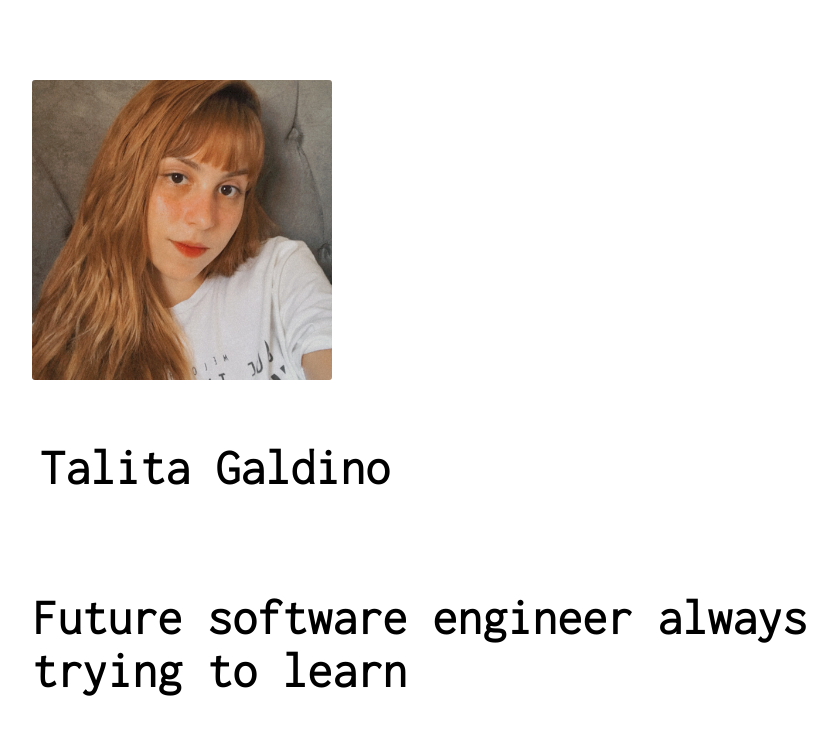
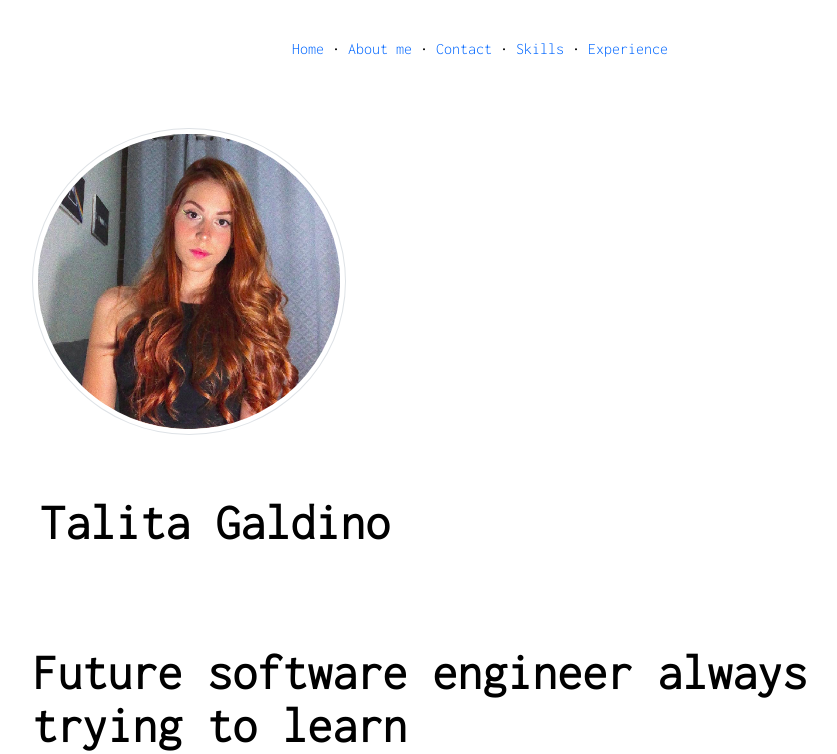
Before and after one commit to talitagaldino/portfolio, a React (Create React App) app: page / in a window 1280 px wide. Shown: the top 754 px of the page, without its empty margins (160-997 px from the left). Built offline with nearby package versions, Linux system fonts and the light colour scheme.

Commit message:
Adiciona navbar e muda foto do perfil

```diff
--- a/src/App.js
+++ b/src/App.js
@@ -1,6 +1,8 @@
 import React from 'react';
 import './styles.css';
 import foto from './talita.png';
+
+import NavBar from './components/Navbar';
 import Titulo from './components/Titulo/index';
 import Descricao from './components/Descricao';
 import Links from './components/Links';
@@ -10,9 +12,9 @@ import Rodape from './components/Rodape';
 const App = () => (
   <div>
     <div className={'caixaExterna'}>
+        <NavBar />
       <div className={'caixaInterna'}>
         <img src={foto} className={'imagem'}></img>
-
         <Titulo />
         <Descricao />
         <Links />
--- a/src/components/Informacoes/index.js
+++ b/src/components/Informacoes/index.js
@@ -3,7 +3,7 @@ import './styles.css';
 
 const Informacoes = () =>{
     return(
-        <div>
+        <div id="informacoes">
             <h1 className={'subtitulo'}> About </h1>
                 <h1 className={'textoInformacoes'}>
                     My name is Talita Galdino and I'm from Campina Grande, Brazil. I'm an undergraduate student
--- /dev/null
+++ b/src/components/Navbar/index.js
@@ -0,0 +1,23 @@
+import React from 'react';
+import './styles.css';
+
+const Navbar = () => (
+    <header>
+        <nav className="navbarContainer">
+            <ul className="linksNavbar">
+                <a href=""> Home</a>
+                <li> • </li>
+                <a href="#informacoes"> About me</a>
+                <li> • </li>
+                <a href="#contato"> Contact</a>
+                <li> • </li>
+                <a href="#skills"> Skills</a>
+                <li> • </li>
+                <a href="#experience"> Experience</a>
+            </ul>
+        </nav>
+    </header>
+
+);
+
+export default Navbar;
--- /dev/null
+++ b/src/components/Navbar/styles.css
@@ -0,0 +1,30 @@
+.navbarContainer {
+    width: 100%;
+    position: fixed;
+    background-color: white;
+    padding: 1rem 2.3rem;
+    height: 6rem;
+    font-size: 1rem;
+    display: flex;
+    justify-content: center;
+}
+.linksNavbar {
+    display: inline;
+    margin-top: 1.5rem;
+}
+
+.linksNavbar li {
+    display: inline;
+}
+
+.linksNavbar a {
+    list-style-type: none;
+    display: inline;
+    text-decoration: none;
+    color:#0066ff;
+}
+
+.linksNavbar a:hover {
+    text-decoration: underline;
+    color: #003983;
+}
--- a/src/styles.css
+++ b/src/styles.css
@@ -12,11 +12,12 @@ body{
 
 
 .imagem{
-    width: 100%;
-    max-width: 300px;
-    min-width: 300px;
-    border-radius: 1%;
-
+    margin-top: 3rem;
+    width: 35%;
+    height: auto;
+    padding: 0.3rem;
+    border: 1px solid #dee2e6;
+    border-radius: 50%;
 }
 
 .caixaInterna{
```
Also changed, not shown: src/talita.png.
